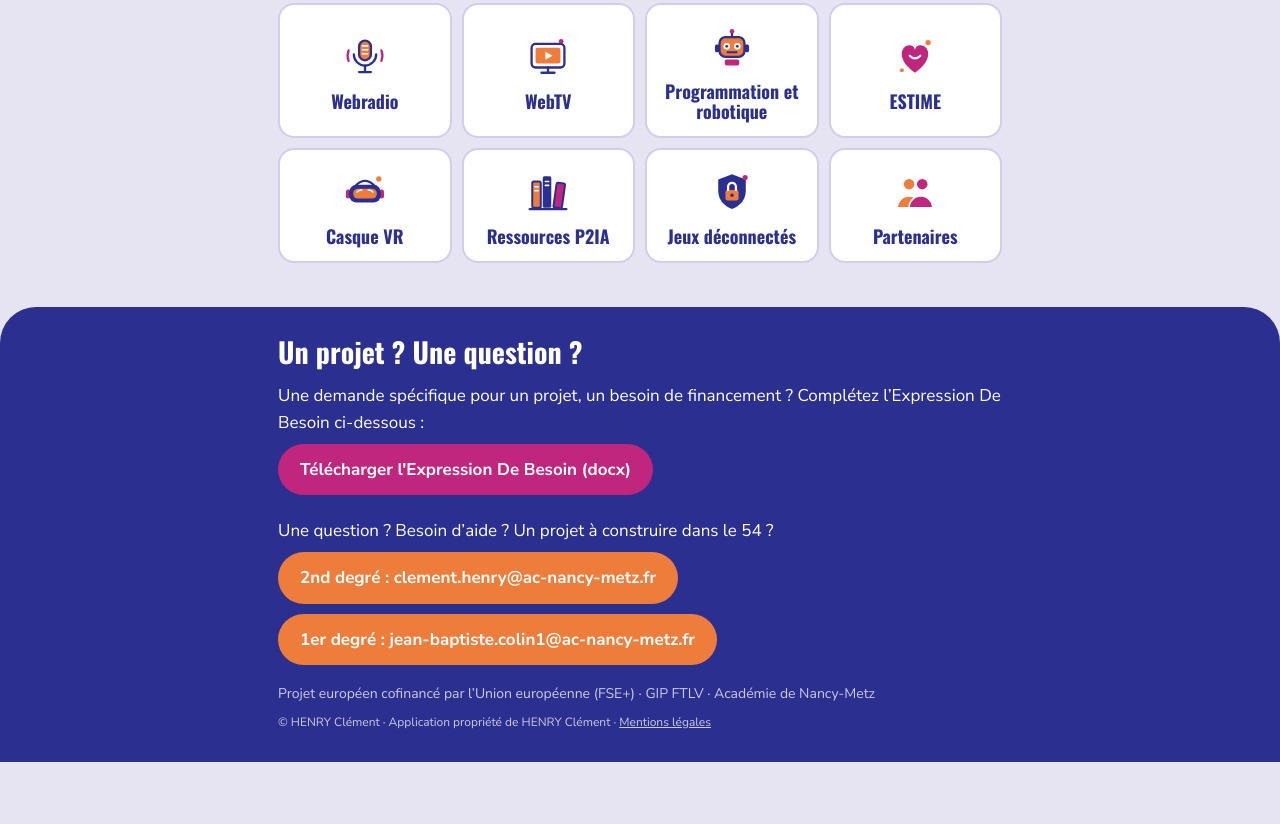
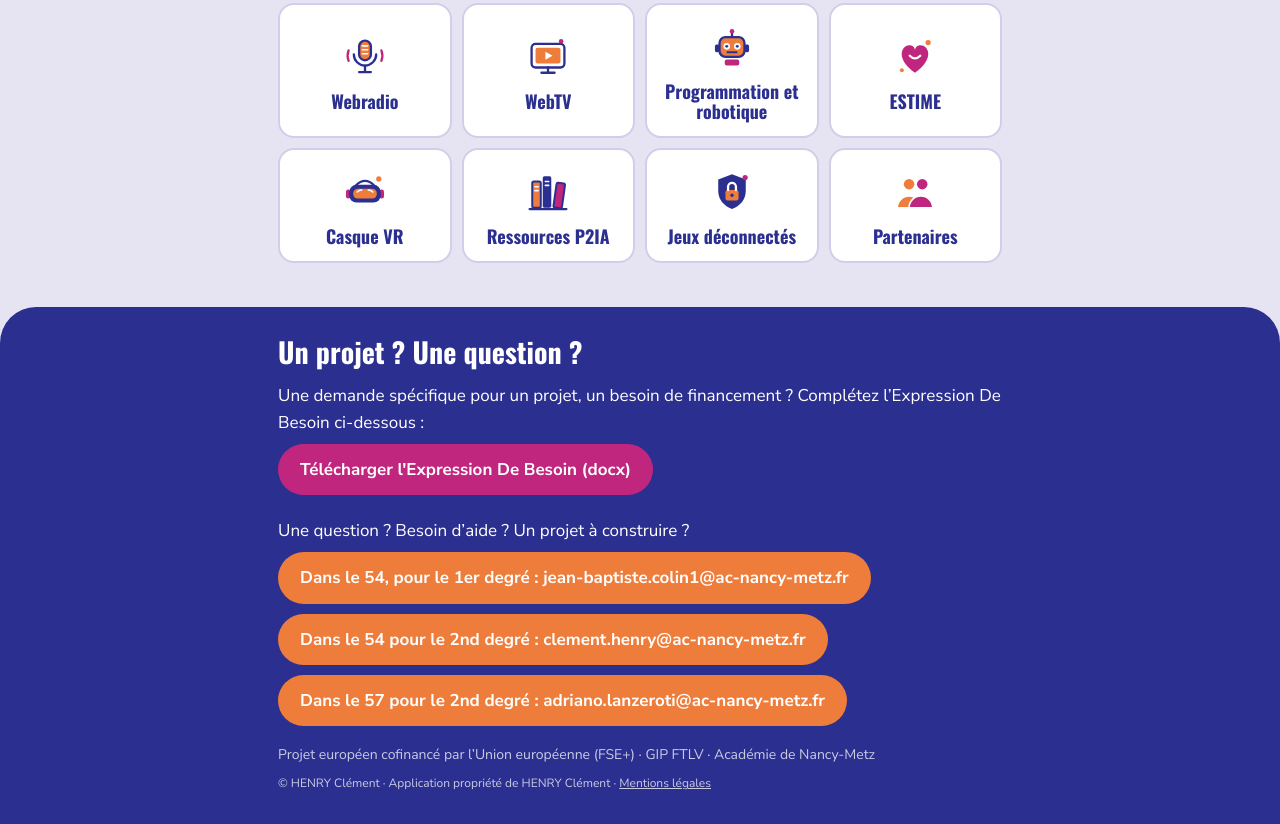
Before and after one commit to Applis-Numeriques/Horizon28, a plain HTML site: page index.html in a window 1280 px wide. Shown: the part 980-1804 px from the top of the page. Before the commit the page ends 1742 px from the top, so only its background shows below. Drawn offline with nearby package versions, Linux system fonts and the light colour scheme.

Commit message:
Revise footer contact details in index.html
Updated contact information and removed specific location reference.

```diff
--- a/index.html
+++ b/index.html
@@ -97,10 +97,11 @@ footer small a{text-decoration:underline}
     <h2>Un projet ? Une question ?</h2>
     <p>Une demande spécifique pour un projet, un besoin de financement ? Complétez l’Expression De Besoin ci-dessous :</p>
     <div class="cta"><a class="mail" id="edb" href="documents/EDB.docx" download>Télécharger l'Expression De Besoin (docx)</a></div>
-    <p class="gap">Une question ? Besoin d’aide ? Un projet à construire dans le 54 ?</p>
+    <p class="gap">Une question ? Besoin d’aide ? Un projet à construire ?</p>
     <div class="cta">
-  <a class="mail" href="mailto:clement.henry@ac-nancy-metz.fr">2nd degré : clement.henry@ac-nancy-metz.fr</a>
-  <a class="mail" href="mailto:jean-baptiste.colin1@ac-nancy-metz.fr">1er degré : jean-baptiste.colin1@ac-nancy-metz.fr</a>
+  <a class="mail" href="mailto:jean-baptiste.colin1@ac-nancy-metz.fr">Dans le 54, pour le 1er degré&nbsp;: jean-baptiste.colin1@ac-nancy-metz.fr</a>
+  <a class="mail" href="mailto:clement.henry@ac-nancy-metz.fr">Dans le 54 pour le 2nd degré&nbsp;: clement.henry@ac-nancy-metz.fr</a>
+  <a class="mail" href="mailto:adriano.lanzeroti@ac-nancy-metz.fr">Dans le 57 pour le 2nd degré&nbsp;: adriano.lanzeroti@ac-nancy-metz.fr</a>
 </div>
     <small>Projet européen cofinancé par l’Union européenne (FSE+) · GIP FTLV · Académie de Nancy-Metz</small>
     <small class="legal">© HENRY Clément · Application propriété de HENRY Clément · <a href="#/mentions">Mentions légales</a></small>
```
